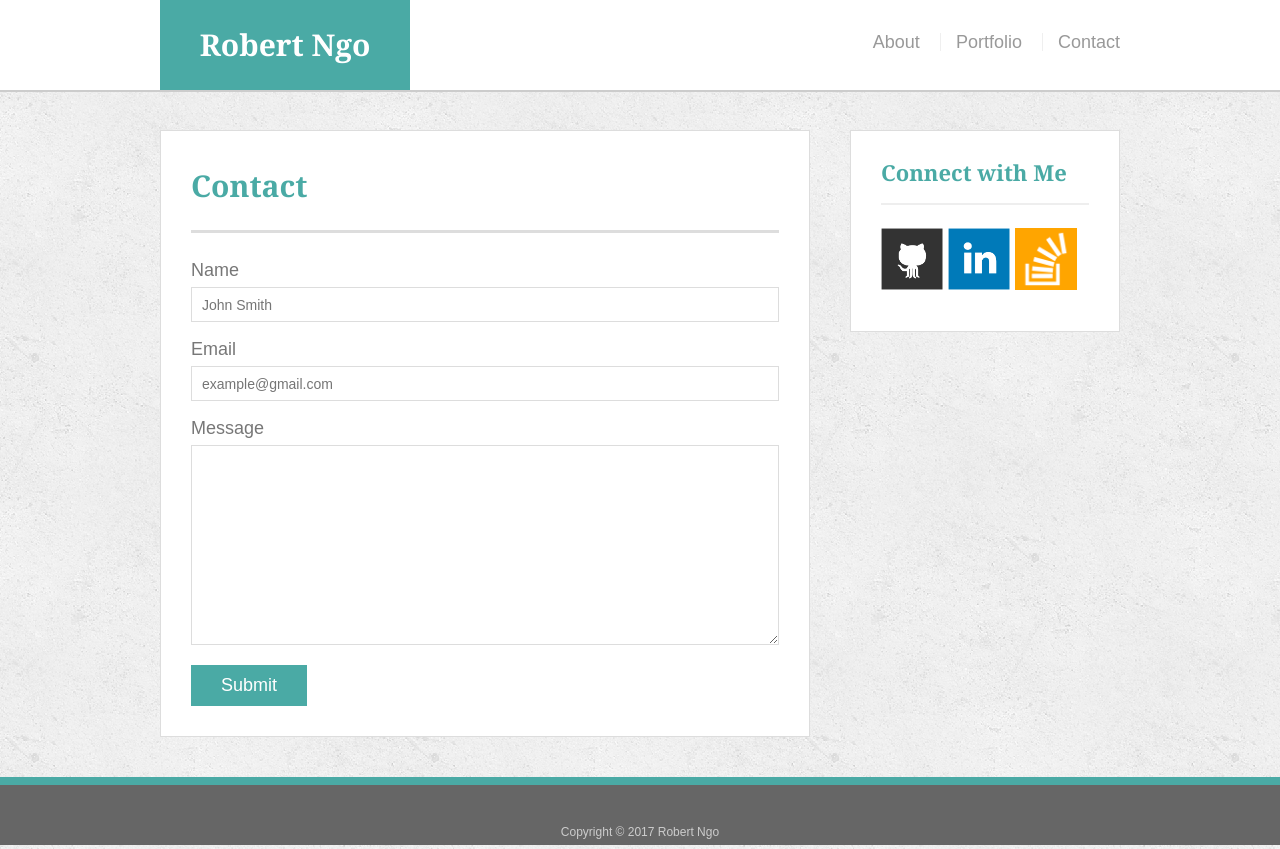
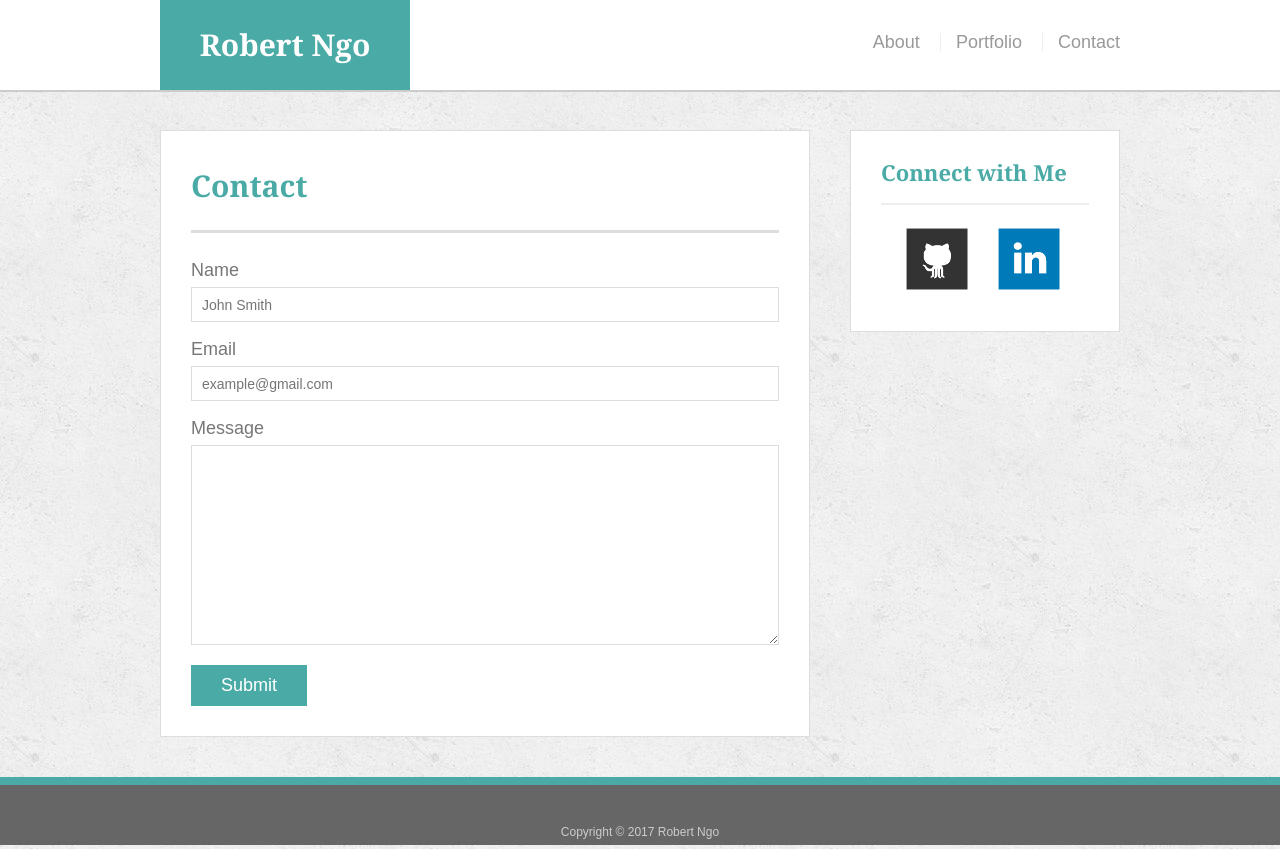
Before and after one commit to Phireous/portfolio1, a plain HTML site: page contact.html in a window 1280 px wide. Drawn offline with Linux system fonts and the light colour scheme.

Commit message:
added connect link

```diff
--- a/assets/css/style.css
+++ b/assets/css/style.css
@@ -140,6 +140,7 @@ h3,
 }
 
 .social:last-child {
+  margin-left: 25px;
   margin-right: 0;
 }
 
@@ -148,6 +149,7 @@ h3,
 #main-container {
   padding-top: 130px;
   margin-bottom: -50px;
+  min-height: 100%;
 }
 
 .main-section {
@@ -158,7 +160,7 @@ h3,
   margin: 0 0 40px;
   background: #fff;
   border: 1px solid #ddd;
-  min-height: 100%;
+
 }
 
 .push {
--- a/contact.html
+++ b/contact.html
@@ -50,9 +50,9 @@
       <div id="connect">
         <h2>Connect with Me</h2>
 
-        <a href="#"><img src="assets/images/github-128.png" class="social" alt="GitHub" /></a>
-        <a href="#"><img src="assets/images/linkedin-128.png" class="social" alt="LinkedIn" /></a>
-        <a href="#"><img src="assets/images/stackoverflow-128.png" class="social" alt="Stack Overflow" /></a>
+        <a href="https://github.com/Phireous"><img src="assets/images/github-128.png" class="social" alt="GitHub" /></a>
+        <a href="https://www.linkedin.com/in/robert-ngo"><img src="assets/images/linkedin-128.png" class="social" alt="LinkedIn" /></a>
+        <!-- <a href="#"><img src="assets/images/stackoverflow-128.png" class="social" alt="Stack Overflow" /></a> -->
       </div>
     </section>
   </div>
```
Also changed, not shown: index.html (+3 -3 lines), portfolio.html (+3 -3 lines).
